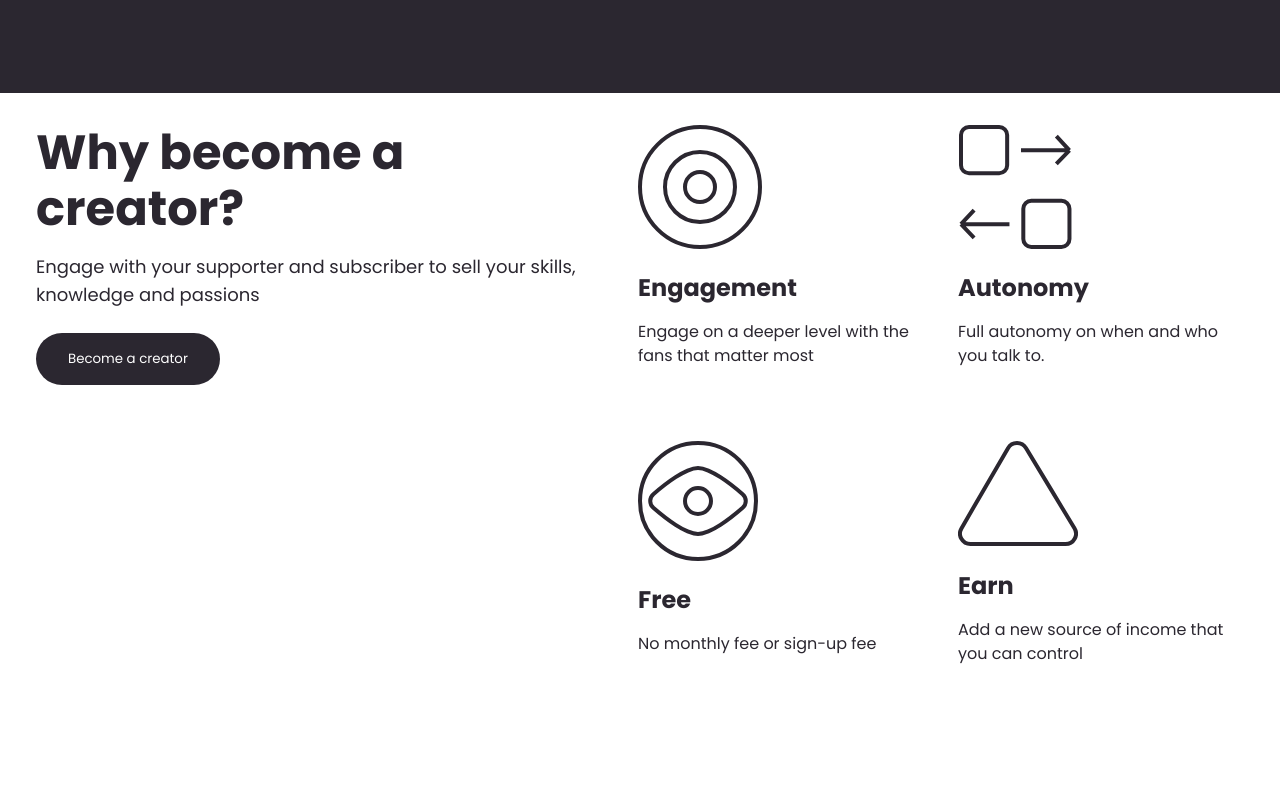
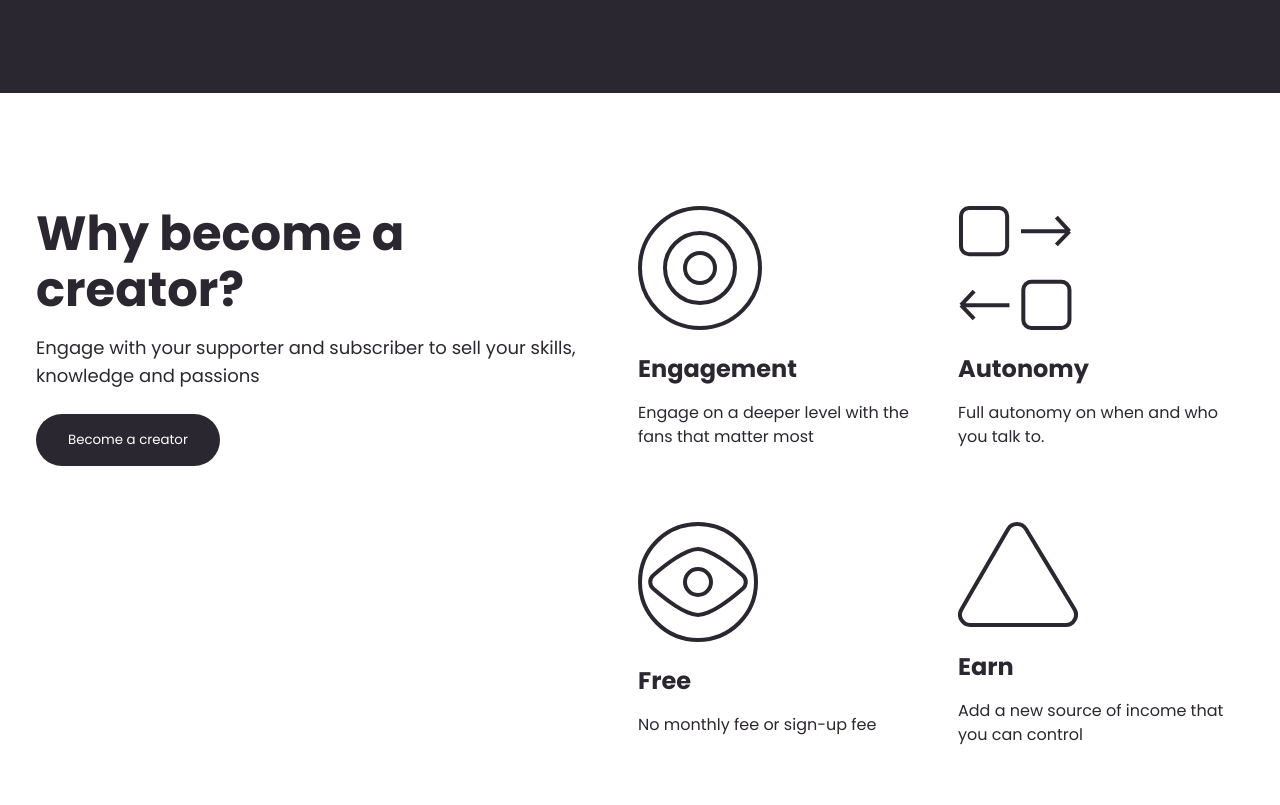
Before and after one commit to shristikoju1/YIPL-FigmaDesign, a website: page index.html in a window 1280 px wide. Shown: the part 2260-3065 px from the top of the page. Drawn offline with Linux system fonts and the light colour scheme.

Commit message:
Correct the margin of the feature section

```diff
--- a/scss/components/_feature.scss
+++ b/scss/components/_feature.scss
@@ -3,7 +3,7 @@
   justify-content: space-between;
   @include responsive-max-width;
   @include text-styles(row, space-between, center);
-  margin: $padding-lg auto;
+  @include section-margin;
   padding: 0 $padding-base;
 
   .feature-left {
```
Also changed, not shown: css/main.css.
